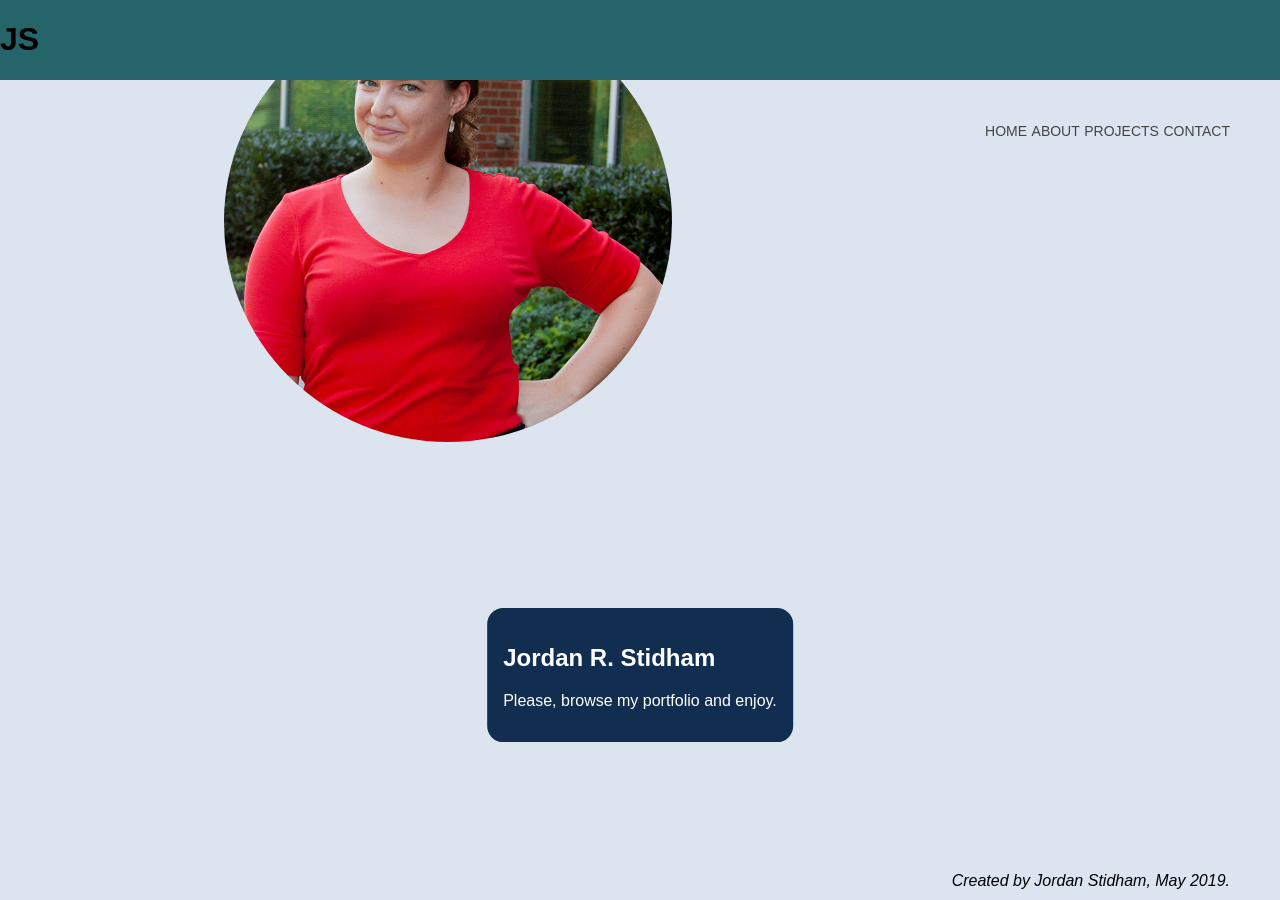
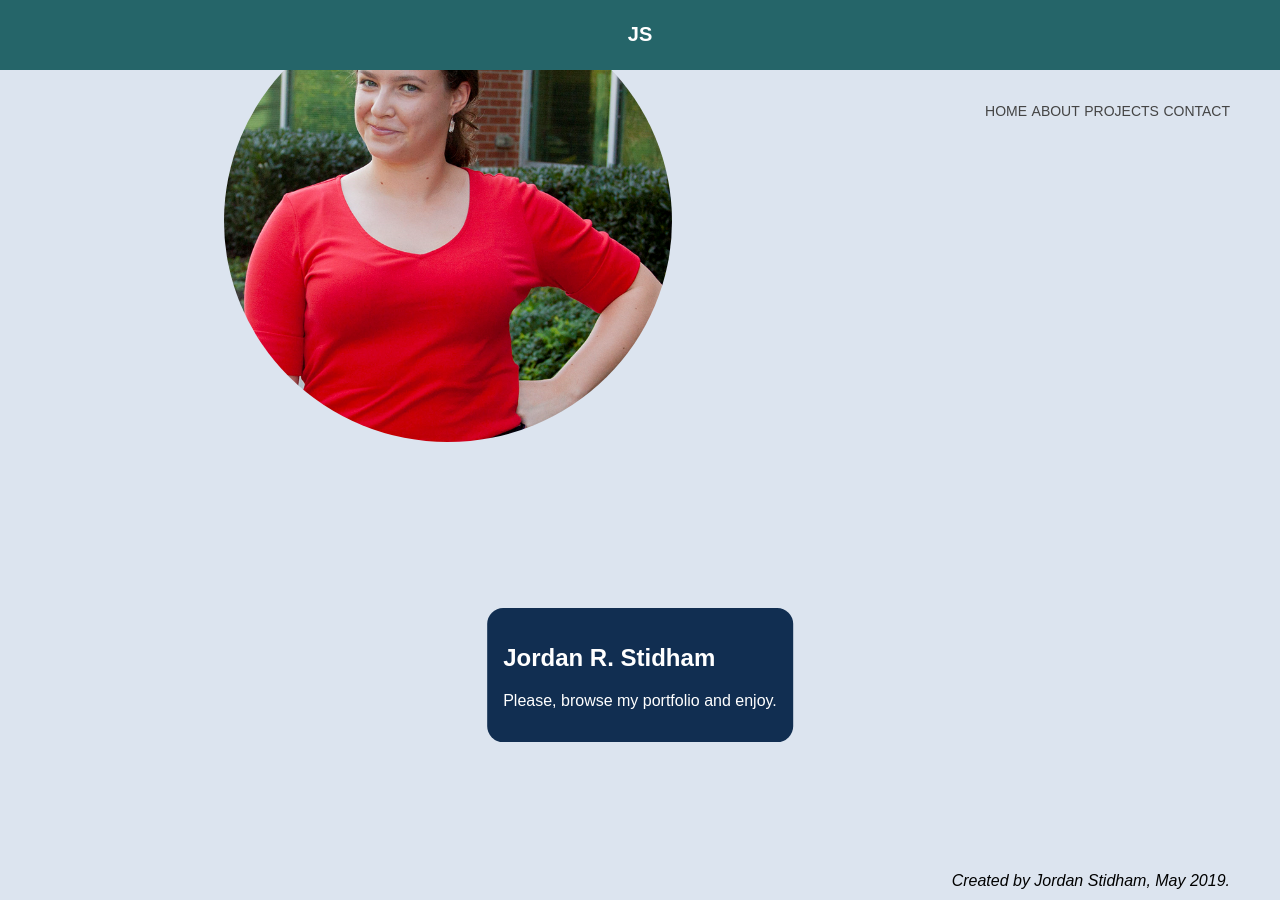
Before and after one commit to jordanstidham/PORTFOLIO, a Jekyll site: the page built from README.md, in a window 1280 px wide. Built offline with Jekyll 4.4.1, drawn with Linux system fonts in a browser that asks for light colours; our own code applies the rules of GitHub Pages for plain Markdown files.

Commit message:
Update main.css

```diff
--- a/css/main.css
+++ b/css/main.css
@@ -25,7 +25,7 @@ header {
     z-index: 999;
     width: 100%;
 }
-header a {
+.logo {
     color: white;
     font-size: 20px;
     text-align: center;
@@ -39,6 +39,7 @@ nav {
     text-align: center;
     position: absolute;
     right: 50px;
+    top: 100%;
 }
 
 /*unordered list style (about, projects, contact)*/
```
